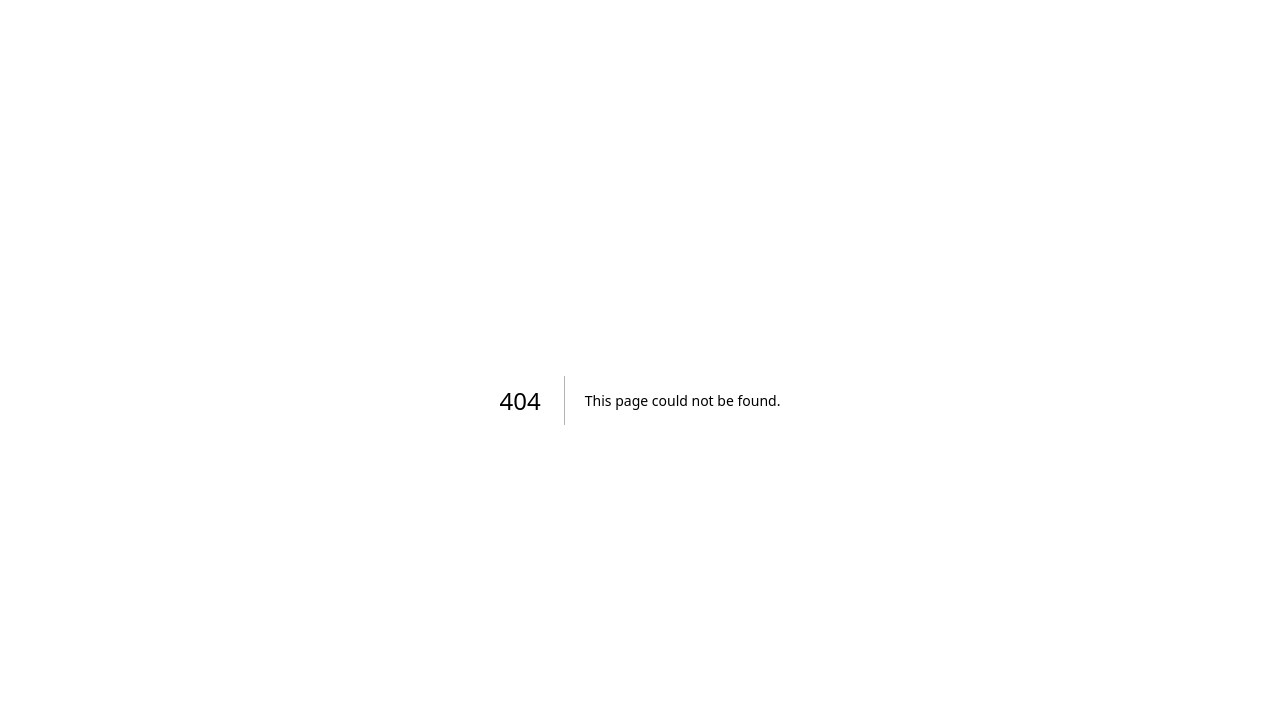
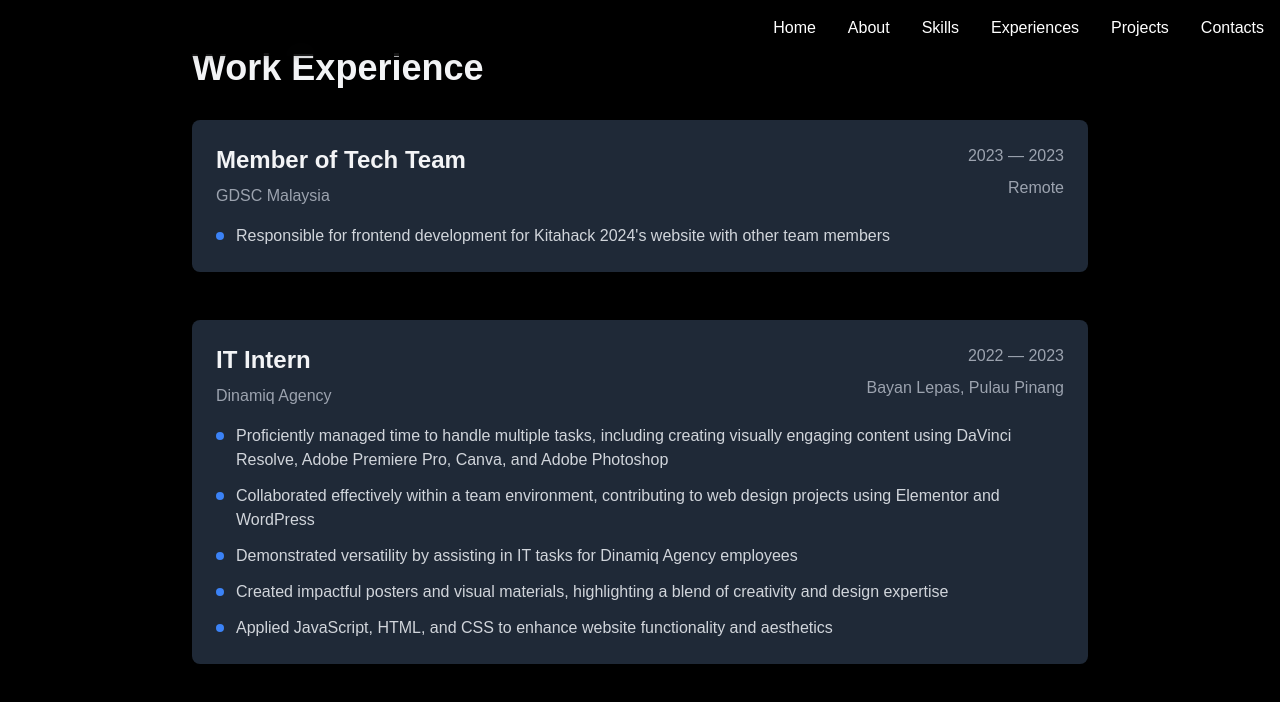
Before and after one commit to daniyalrosli/my-portfolio, a Next.js app: page /experiences in a window 1280 px wide. Before the commit this address had no page. Shown: the top 702 px of the page. Built offline with nearby package versions, Linux system fonts and the light colour scheme.

Commit message:
update styling & add exp page

```diff
--- a/src/app/components/navbar.tsx
+++ b/src/app/components/navbar.tsx
@@ -27,8 +27,10 @@ export default function Navbar() {
           <li><Link href="/" className="text-white hover:text-gray-300">Home</Link></li>
           <li><Link href="/about" className="text-white hover:text-gray-300">About</Link></li>
           <li><Link href="/skills" className="text-white hover:text-gray-300">Skills</Link></li>
+          <li><Link href="/experiences" className="text-white hover:text-gray-300">Experiences</Link></li>
           <li><Link href="/projects" className="text-white hover:text-gray-300">Projects</Link></li>
           <li><Link href="/contact" className="text-white hover:text-gray-300">Contacts</Link></li>
+
         </ul>
       </div>
     </nav>
--- /dev/null
+++ b/src/app/experiences/page.tsx
@@ -0,0 +1,92 @@
+// app/experience/page.tsx
+import Navbar from '../components/navbar'; // Ensure this path is correct
+
+interface Experience {
+  role: string;
+  company: string;
+  location: string;
+  period: string;
+  isRemote: boolean;
+  points?: string[];
+}
+
+const experiences: Experience[] = [
+  {
+    role: "Member of Tech Team",
+    company: "GDSC Malaysia",
+    location: "Malaysia",
+    period: "2023 — 2023",
+    isRemote: true,
+    points: [
+      "Responsible for frontend development for Kitahack 2024's website with other team members"
+    ]
+  },
+  {
+    role: "IT Intern",
+    company: "Dinamiq Agency",
+    location: "Bayan Lepas, Pulau Pinang",
+    period: "2022 — 2023",
+    isRemote: false,
+    points: [
+      "Proficiently managed time to handle multiple tasks, including creating visually engaging content using DaVinci Resolve, Adobe Premiere Pro, Canva, and Adobe Photoshop",
+      "Collaborated effectively within a team environment, contributing to web design projects using Elementor and WordPress",
+      "Demonstrated versatility by assisting in IT tasks for Dinamiq Agency employees",
+      "Created impactful posters and visual materials, highlighting a blend of creativity and design expertise",
+      "Applied JavaScript, HTML, and CSS to enhance website functionality and aesthetics"
+    ]
+  }
+];
+
+const ExperiencePage = () => {
+  return (
+    <main className="min-h-screen bg-black text-white py-12 px-4 sm:px-6 lg:px-8">
+      <Navbar /> {/* Include your Navbar component */}
+      <div className="max-w-4xl mx-auto">
+        <h1 className="text-4xl font-bold text-gray-100 mb-8">Work Experience</h1>
+
+        <div className="space-y-12">
+          {experiences.map((exp, index) => (
+            <div
+              key={index}
+              className="bg-gray-800 rounded-lg shadow-md p-6 hover:shadow-lg transition-shadow duration-300"
+            >
+              <div className="flex flex-col sm:flex-row justify-between gap-4 mb-4">
+                <div>
+                  <h2 className="text-2xl font-semibold text-gray-100">{exp.role}</h2>
+                  <div className="flex items-center gap-2 text-gray-400 mt-2">
+                    <span className="font-medium">{exp.company}</span>
+                  </div>
+                </div>
+
+                <div className="text-right">
+                  <div className="flex items-center gap-2 text-gray-400 justify-end">
+                    <span>{exp.period}</span>
+                  </div>
+                  <div className="flex items-center gap-2 text-gray-400 mt-2 justify-end">
+                    <span>{exp.isRemote ? "Remote" : exp.location}</span>
+                  </div>
+                </div>
+              </div>
+
+              {exp.points && (
+                <ul className="mt-4 space-y-3">
+                  {exp.points.map((point, pointIndex) => (
+                    <li
+                      key={pointIndex}
+                      className="flex items-start"
+                    >
+                      <span className="inline-block w-2 h-2 bg-blue-500 rounded-full mt-2 mr-3 flex-shrink-0" />
+                      <span className="text-gray-300">{point}</span>
+                    </li>
+                  ))}
+                </ul>
+              )}
+            </div>
+          ))}
+        </div>
+      </div>
+    </main>
+  );
+};
+
+export default ExperiencePage;
--- a/src/app/projects/page.tsx
+++ b/src/app/projects/page.tsx
@@ -9,7 +9,7 @@ export default function ProjectsPage() {
         <div className="grid grid-cols-1 md:grid-cols-2 gap-8">
           {/* Heartcare Project */}
           <div className="p-6 border border-gray-600 rounded-lg bg-gray-800 transition-transform transform hover:scale-105 hover:shadow-lg">
-            <h3 className="text-2xl font-bold mb-2">Heartcare: Heart Disease Prediction using Machine Learning (Final Year Project)</h3>
+            <h3 className="text-2xl font-bold mb-2">HeartCare: Predictive Analytics for Early Detection and Prevention (Final Year Project)</h3>
             <p className="mb-4">
               A web-based application designed to monitor heart health and provide users with insights based on their
               heart rate data. It utilizes machine learning algorithms to predict potential heart-related issues and
--- a/src/app/skills/page.tsx
+++ b/src/app/skills/page.tsx
@@ -25,11 +25,20 @@ export default function SkillsPage() {
       techStack: ['JavaScript', 'React', 'Next.js', 'Tailwind CSS'],
     },
     {
+      name: 'Version Control & Project Management',
+      description: 'Collaborating on code and managing project tasks effectively.',
+      techStack: ['Git', 'GitHub', 'Jira', 'Trello'],
+    },
+    {
+      name: 'Cloud Computing',
+      description: 'Deploying, managing, and scaling applications in the cloud.',
+      techStack: ['AWS', 'Microsoft Azure', 'Google Cloud Platform', 'Docker', 'Kubernetes'],
+    },
+    {
       name: 'Python',
       description: 'A versatile programming language widely used for data analysis, machine learning, and web development.',
       techStack: ['Python 3.x', 'Flask', 'Django'],
     },
-
     {
       name: 'SQL',
       description: 'A domain-specific language used in programming and managing relational databases.',
```
Also changed, not shown: src/types/lucide-react.d.tsx (added, +11 -0 lines).
